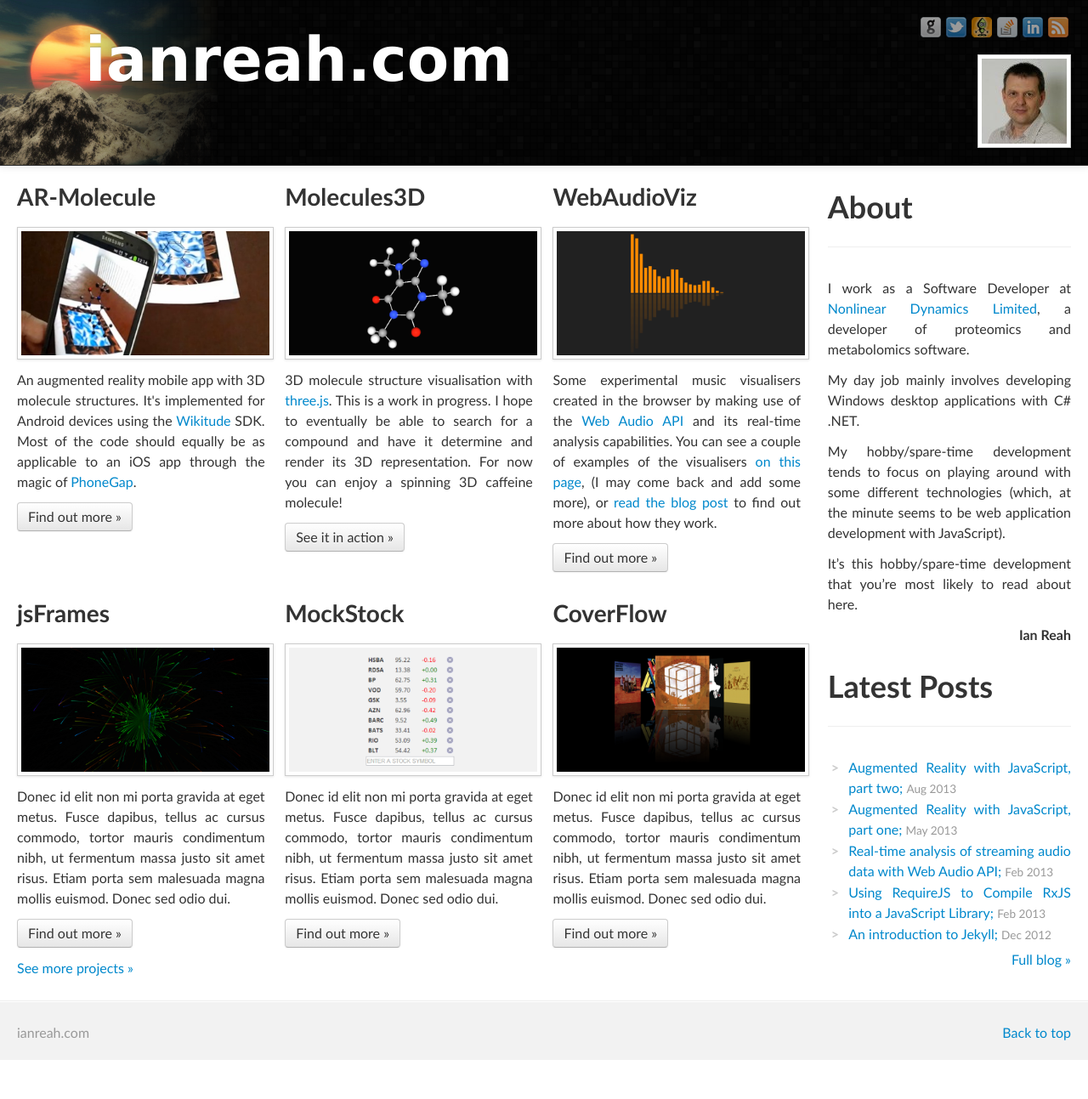
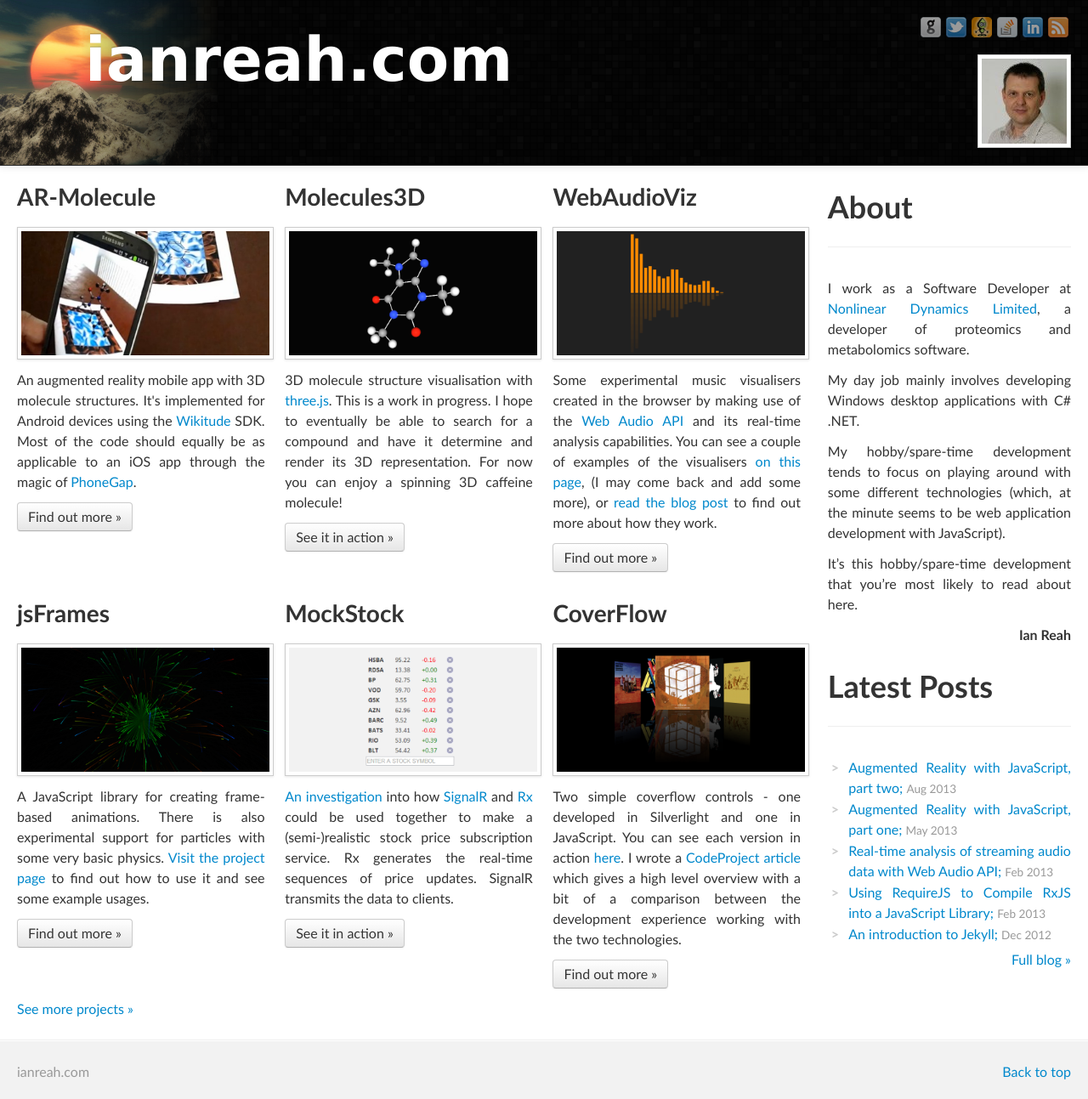
Before and after one commit to ianreah/bootstrap-playground, a Jekyll site: the page built from index.html, in a window 1280 px wide. Shown: the whole page at 85% size. Built offline with Jekyll 4.4.1, drawn with Linux system fonts in a browser that asks for light colours; before the commit the page ends 1247 px from its top, so only the background shows below that; grey boxes are pictures that could not be loaded.

Commit message:
Added descriptions and images for remaining projects

```diff
--- a/index.html
+++ b/index.html
@@ -25,12 +25,37 @@ webaudioviz: &webaudioviz-desc >
       <a href="http://ianreah.com/2013/02/28/Real-time-analysis-of-streaming-audio-data-with-Web-Audio-API.html">
       read the blog post</a> to find out more about how they work.</p>
 
-placeholder: &placeholder-desc >
-    <p>Donec id elit non mi porta gravida at eget metus. Fusce dapibus, tellus
-      ac cursus commodo, tortor mauris condimentum nibh, ut fermentum massa justo
-      sit amet risus. Etiam porta sem malesuada magna mollis euismod. Donec sed
-      odio dui.</p>
+jsframes: &jsframes-desc >
+    <p>A JavaScript library for creating frame-based animations. There is also
+      experimental support for particles with some very basic physics. <a href="http://ianreah.com/jsFrames/">Visit the
+      project page</a> to find out how to use it and see some example usages.
+    </p>
 
+mockstock: &mockstock-desc >
+    <p><a href="/2012/11/29/MockStock-and-Two-Smoking-Libraries.html">An investigation</a>
+      into how <a href="http://signalr.net/">SignalR</a> and
+      <a href="http://msdn.microsoft.com/en-us/data/gg577609.aspx">Rx</a> could be used
+      together to make a (semi-)realistic stock price subscription service. Rx
+      generates the real-time sequences of price updates. SignalR transmits the data
+      to clients.</p>
+
+coverflow: &coverflow-desc >
+    <p>Two simple coverflow controls - one developed in Silverlight and one in JavaScript.
+      You can see each version in action <a href="http://ianreah.com/CoverFlow/">here</a>.
+      I wrote a <a href="http://www.codeproject.com/Articles/479137/A-Tale-of-Two-CoverFlows">CodeProject article</a>
+      which gives a high level overview with a bit of a comparison between the development
+      experience working with the two technologies.</p>
+
+spotibrowse: &spotibrowse-desc >
+    <p>A coverflow(-ish) Spotify App for browsing through the albums in your Spotify library. Implemented
+      with the Model-View-View Model (MVVM) pattern using <a href="http://knockoutjs.com/">knockoutjs</a>.
+      <a href="http://ianreah.com/Spotify-LibBrowser/">Visit the project page</a> for instructions on how
+      to load it into Spotify.</p>
+
+closuretape: &closuretape-desc >
+    <p>A simple animated stock ticker using Google Closure. You can see it in action <a href="http://ianreah.com/ClosureTickerTape/">here</a>,
+      or read the <a href="http://www.codeproject.com/Articles/265364/First-Adventures-in-Google-Closure">CodeProject article</a>
+      for a step-by-step tutorial on its implementation.</p>
 
 top3-projects:
   - name: AR-Molecule
@@ -54,29 +79,29 @@ next3-projects:
     url: /jsFrames/
     img-url: img/project_jsframes.png
     call-to-action: Find out more
-    description: *placeholder-desc
+    description: *jsframes-desc
   - name: MockStock
     url: http://mockstock.apphb.com/
     img-url: img/project_mockstock.png
-    call-to-action: Find out more
-    description: *placeholder-desc
+    call-to-action: See it in action
+    description: *mockstock-desc
   - name: CoverFlow
     url: /CoverFlow/
     img-url: img/project_coverflow.png
     call-to-action: Find out more
-    description: *placeholder-desc
+    description: *coverflow-desc
 
 theRest:
   - name: SpotiBrowse
     url: /Spotify-LibBrowser/
-    img-url: http://lorempixel.com/400/200
+    img-url: /img/project_spotibrowse.png
     call-to-action: Find out more
-    description: *placeholder-desc
+    description: *spotibrowse-desc
   - name: ClosureTape
     url: /ClosureTickerTape/
-    img-url: http://lorempixel.com/400/200
+    img-url: /img/project_closuretape.png
     call-to-action: See it in action
-    description: *placeholder-desc
+    description: *closuretape-desc
 ---
 
 {% comment %} top3 projects always shown {% endcomment %}
```
Also changed, not shown: img/project_closuretape.png (added), img/project_spotibrowse.png (added).
